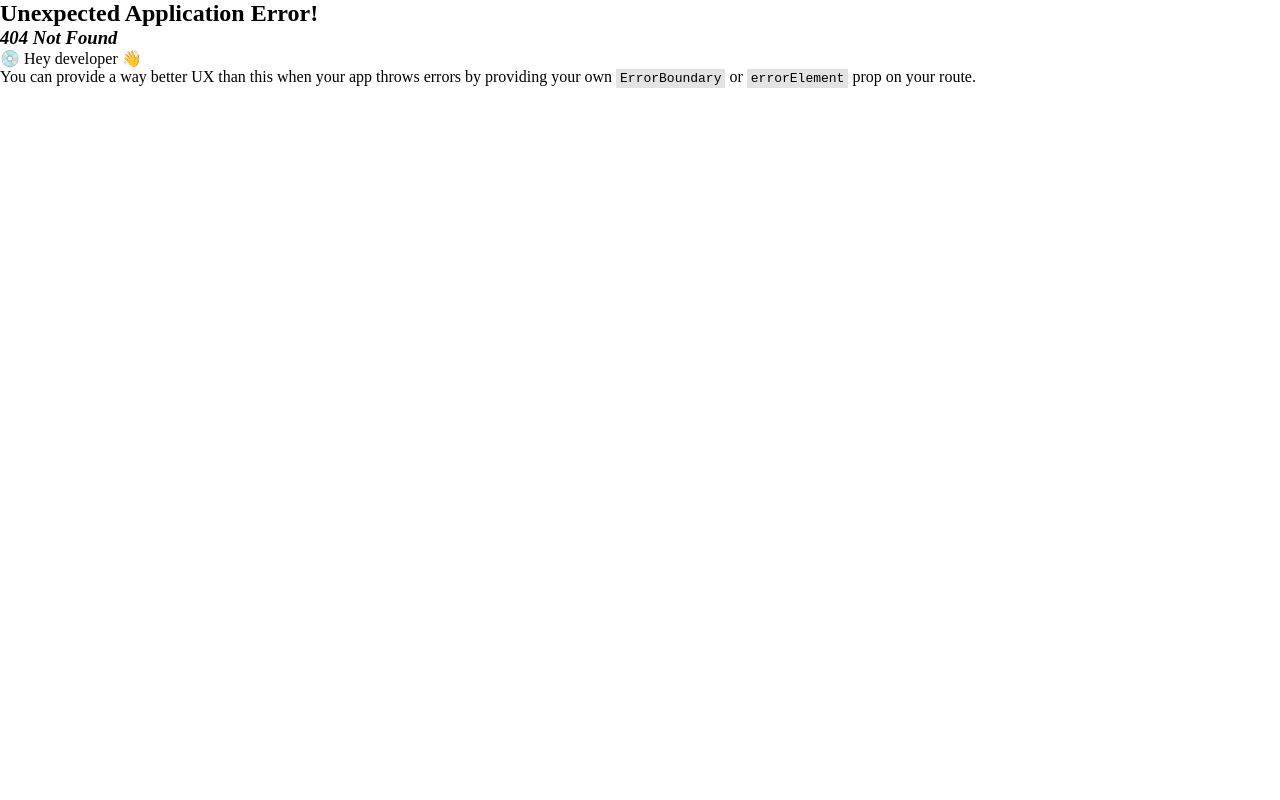
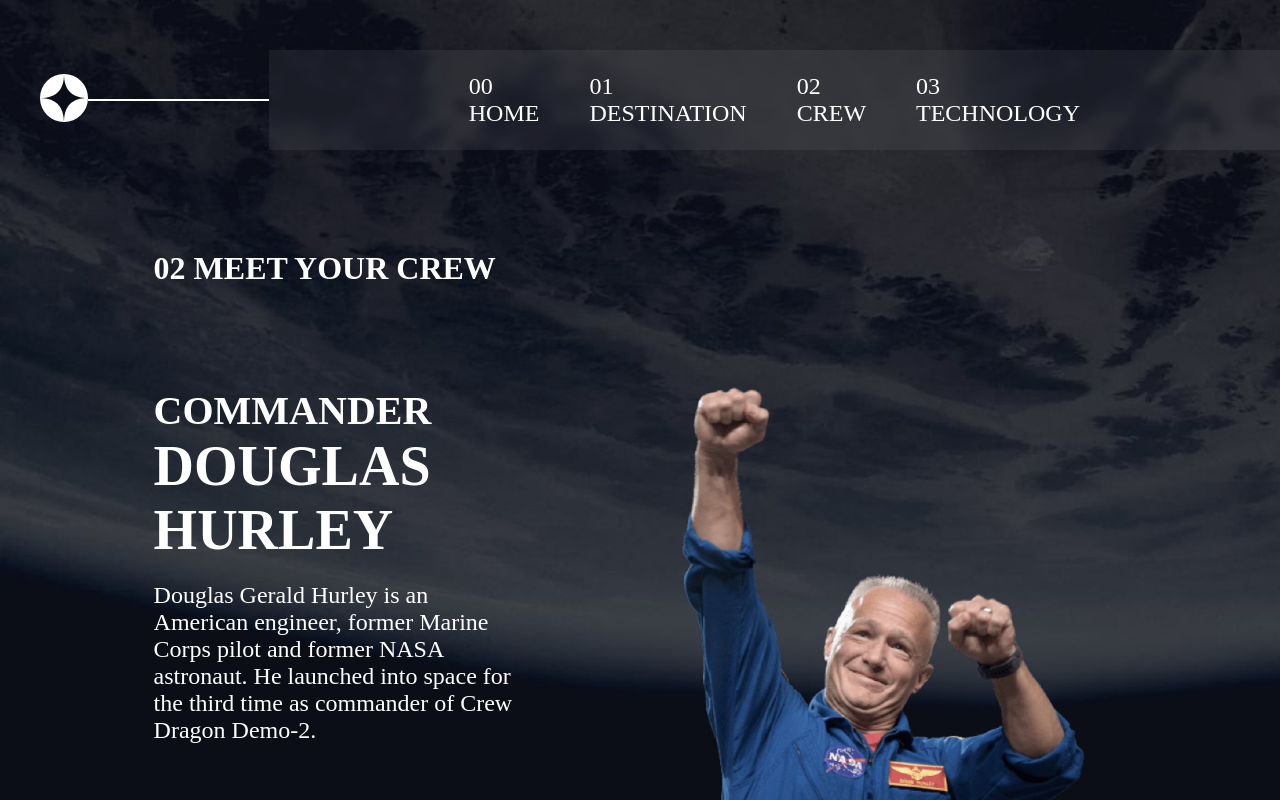
Before and after one commit to patafane/exo_router_template, a React (Vite) app: page /crew in a window 1280 px wide. Before the commit this address had no page. Shown: the top 800 px of the page. Built offline with nearby package versions, Linux system fonts and the light colour scheme.

Commit message:
crew finis

```diff
--- a/src/App.jsx
+++ b/src/App.jsx
@@ -2,6 +2,8 @@
 import { RouterProvider,createBrowserRouter } from 'react-router-dom'
 import Home from './Components/Home/Home'
 import Destination from './Components/Destination/Destination'
+import { useState } from 'react'
+import Crew from './Components/Crew/Crew'
 
 function App() {
   let router = createBrowserRouter([
@@ -12,6 +14,10 @@
     {
       path:"/destination/:id",
       element:<Destination/>,
+    },
+    {
+      path:"/crew",
+      element:<Crew/>,
     }
   ])
   return (
--- /dev/null
+++ b/src/Components/Crew/Crew.jsx
@@ -0,0 +1,38 @@
+import Navbar from "../Navbar/Navbar"
+import "./_Crew.sass"
+import { useState } from "react"
+import Data from "./../../data/data.json"
+let Crew = ()=>{
+    const [elementActive,setElementActive] = useState(0)
+    return(
+        <div className="crew">
+            <Navbar/>
+            <h1 className="titre"><span>02</span> MEET YOUR CREW</h1>
+            <div className="content">
+                <div className="leftPart">
+                    <div className="carrousel" style={{transform:"translateX("+-(elementActive*100)+"%)"}}>
+                        {Data.crew.map((element,index)=>(
+                            <div key={index} className="carrouElement">
+                                <div className="infos">
+                                    <h2 className="role">{element.role}</h2>
+                                    <h1 className="name">{element.name}</h1>
+                                    <p>{element.bio}</p>
+                                </div>
+                            </div>
+                        ))}
+                    </div>
+                    <div className="selectors">
+                        {Data.crew.map((element,index)=>(
+                                <div className="rond" key={index} onClick={()=>setElementActive(index)}>
+                                </div>
+                        ))}
+                    </div>
+                </div>
+                <div className="rightPart">
+                    <img src={Data.crew[elementActive].images.png} alt="" />
+                </div>
+            </div>
+        </div>
+    )
+}
+export default Crew
--- /dev/null
+++ b/src/Components/Crew/_Crew.sass
@@ -0,0 +1,50 @@
+.crew
+    background-image: url("./../../assets/crew/background-crew-desktop.jpg")
+    background-size: cover
+    background-repeat: no-repeat
+    min-height: 100vh
+    color: white
+    .titre
+        padding-left: 12%
+        margin-top: 100px
+    .content
+        display: flex
+        padding-inline: 12%
+        margin-top: 100px
+        .leftPart
+            width: 50%
+            overflow: hidden
+            .carrousel
+                width: 100%
+                display: flex
+                transition: all 0.5s
+                .carrouElement
+                    min-width: 100%
+                .infos
+                    .role
+                        font-size: 2.5em
+                        text-transform: uppercase
+                    .name
+                        font-size: 3.5em
+                        text-transform: uppercase
+                    p
+                        font-size: 1.5em
+                        width: 75%
+                        margin-top: 20px
+        .selectors
+            display: flex
+            gap: 20px
+            margin-top: 200px
+            .rond
+                width: 20px
+                height: 20px
+                background-color: white
+                border-radius: 50%
+                cursor: pointer
+        .rightPart
+            width: 50%
+            display: flex
+            justify-content: center
+            img
+                height: 550px
+                transition: all 1s
--- a/src/Components/Destination/Destination.jsx
+++ b/src/Components/Destination/Destination.jsx
@@ -3,25 +3,39 @@
 import "./_Destination.sass"
 import { useParams } from "react-router-dom"
 import { Link } from "react-router-dom"
-let Destination = ()=>{
+let Destination = (props)=>{
     let indexParams = useParams()
     return(
         <div className="destination">
             <Navbar/>
+            <h1 className="titre"><span>01</span> PICK YOUR DESTINATION</h1>
             <div className="content">
                 <div className="leftPart">
-                    <h1><span>01</span> PICK YOUR DESTINATION</h1>
                     <div className="planet container">
-                        <img src={Data.destinations[0].images.png} alt="" />
+                        <img src={Data.destinations[indexParams.id].images.png} alt="" />
                     </div>
                 </div>
                 <div className="rightPart">
-
+                    <div className="planetNav">
+                        {Data.destinations.map((element,index)=>(
+                            <Link key={index} to={"/destination/"+index}>{element.name}</Link>
+                        ))}
+                    </div>
+                    <div className="name">
+                        <h1>{Data.destinations[indexParams.id].name}</h1>
+                    </div>
+                    <div className="description">
+                        <p>{Data.destinations[indexParams.id].description}</p>
+                    </div>
+                    <hr />
+                    <div className="estimation">
+                        <div className="travelTime">
+                            <h3>EST. TRAVEL TIME</h3>
+                            <h2>{Data.destinations[indexParams.id].travel}</h2>
+                        </div>
+                    </div>
                 </div>
             </div>
-            {Data.destinations.map((element,index)=>(
-                <Link key={index} to={"/destination/"+index}>{element.name}</Link>
-            ))}
         </div>
     )
 }
--- a/src/Components/Destination/_Destination.sass
+++ b/src/Components/Destination/_Destination.sass
@@ -4,3 +4,44 @@
     background-repeat: no-repeat
     min-height: 100vh
     color: white
+    .titre
+        padding-left: 12%
+        margin-top: 100px
+    .content
+        display: flex
+        padding-inline: 12%
+        margin-top: 100px
+        align-items: center
+        .leftPart
+            width: 50%
+        .rightPart
+            width: 50%
+            .planetNav
+                display: flex
+                gap: 50px
+                a
+                    text-decoration: none
+                    color: white
+                    font-size: 1.3em
+                    text-transform: uppercase
+            .name
+                h1
+                    font-size: 8em
+                    text-transform: uppercase
+            .description
+                p
+                    font-size: 1.5em
+                    width: 75%
+            hr
+                width: 75%
+                margin-top: 50px
+            .estimation
+                display: flex
+                flex-direction: column
+                justify-content: start
+                align-items: center
+                h3
+                    margin-top: 20px
+                h2
+                    text-transform: uppercase
+                    margin-top: 15px
--- a/src/Components/Navbar/Navbar.jsx
+++ b/src/Components/Navbar/Navbar.jsx
@@ -12,7 +12,7 @@
             <div className="blurNav">
                 <Link to="/">00 HOME</Link>
                 <Link to="/destination/0">01 DESTINATION</Link>
-                <Link>02 CREW</Link>
+                <Link to="/crew">02 CREW</Link>
                 <Link>03 TECHNOLOGY</Link>
             </div>
         </nav>
--- a/src/data/data.json
+++ b/src/data/data.json
@@ -13,8 +13,8 @@
     {
       "name": "Mars",
       "images": {
-        "png": "./assets/destination/image-mars.png",
-        "webp": "./assets/destination/image-mars.webp"
+        "png": "/src/assets/destination/image-mars.png",
+        "webp": "/src/assets/destination/image-mars.webp"
       },
       "description": "Don’t forget to pack your hiking boots. You’ll need them to tackle Olympus Mons, the tallest planetary mountain in our solar system. It’s two and a half times the size of Everest!",
       "distance": "225 mil. km",
@@ -23,8 +23,8 @@
     {
       "name": "Europa",
       "images": {
-        "png": "./assets/destination/image-europa.png",
-        "webp": "./assets/destination/image-europa.webp"
+        "png": "/src/assets/destination/image-europa.png",
+        "webp": "/src/assets/destination/image-europa.webp"
       },
       "description": "The smallest of the four Galilean moons orbiting Jupiter, Europa is a winter lover’s dream. With an icy surface, it’s perfect for a bit of ice skating, curling, hockey, or simple relaxation in your snug wintery cabin.",
       "distance": "628 mil. km",
@@ -33,8 +33,8 @@
     {
       "name": "Titan",
       "images": {
-        "png": "./assets/destination/image-titan.png",
-        "webp": "./assets/destination/image-titan.webp"
+        "png": "/src/assets/destination/image-titan.png",
+        "webp": "/src/assets/destination/image-titan.webp"
       },
       "description": "The only moon known to have a dense atmosphere other than Earth, Titan is a home away from home (just a few hundred degrees colder!). As a bonus, you get striking views of the Rings of Saturn.",
       "distance": "1.6 bil. km",
@@ -45,8 +45,8 @@
     {
       "name": "Douglas Hurley",
       "images": {
-        "png": "./assets/crew/image-douglas-hurley.png",
-        "webp": "./assets/crew/image-douglas-hurley.webp"
+        "png": "/src/assets/crew/image-douglas-hurley.png",
+        "webp": "/src/assets/crew/image-douglas-hurley.webp"
       },
       "role": "Commander",
       "bio": "Douglas Gerald Hurley is an American engineer, former Marine Corps pilot and former NASA astronaut. He launched into space for the third time as commander of Crew Dragon Demo-2."
@@ -54,8 +54,8 @@
     {
       "name": "Mark Shuttleworth",
       "images": {
-        "png": "./assets/crew/image-mark-shuttleworth.png",
-        "webp": "./assets/crew/image-mark-shuttleworth.webp"
+        "png": "/src/assets/crew/image-mark-shuttleworth.png",
+        "webp": "/src/assets/crew/image-mark-shuttleworth.webp"
       },
       "role": "Mission Specialist",
       "bio": "Mark Richard Shuttleworth is the founder and CEO of Canonical, the company behind the Linux-based Ubuntu operating system. Shuttleworth became the first South African to travel to space as a space tourist."
@@ -63,8 +63,8 @@
     {
       "name": "Victor Glover",
       "images": {
-        "png": "./assets/crew/image-victor-glover.png",
-        "webp": "./assets/crew/image-victor-glover.webp"
+        "png": "/src/assets/crew/image-victor-glover.png",
+        "webp": "/src/assets/crew/image-victor-glover.webp"
       },
       "role": "Pilot",
       "bio": "Pilot on the first operational flight of the SpaceX Crew Dragon to the International Space Station. Glover is a commander in the U.S. Navy where he pilots an F/A-18.He was a crew member of Expedition 64, and served as a station systems flight engineer."
@@ -72,8 +72,8 @@
     {
       "name": "Anousheh Ansari",
       "images": {
-        "png": "./assets/crew/image-anousheh-ansari.png",
-        "webp": "./assets/crew/image-anousheh-ansari.webp"
+        "png": "/src/assets/crew/image-anousheh-ansari.png",
+        "webp": "/src/assets/crew/image-anousheh-ansari.webp"
       },
       "role": "Flight Engineer",
       "bio": "Anousheh Ansari is an Iranian American engineer and co-founder of Prodea Systems. Ansari was the fourth self-funded space tourist, the first self-funded woman to fly to the ISS, and the first Iranian in space."
```
